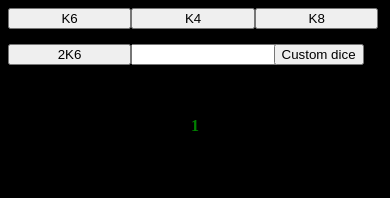
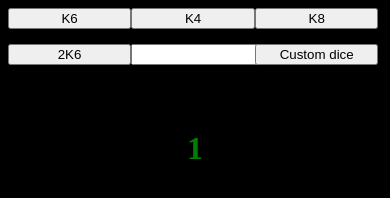
Before and after one commit to kuba-o/dices, a plain HTML site: page www/index.html in a window 390 px wide. Both pictures are taken after a click on the button "Custom dice". Drawn offline with Linux system fonts and the light colour scheme; some packages are replaced by stand-ins of ours.

Commit message:
script src

```diff
--- a/www/css/index.css
+++ b/www/css/index.css
@@ -11,4 +11,5 @@ body {
     float:left;
     width: 33%;
     height: 20%;
+
 }
--- a/www/index.html
+++ b/www/index.html
@@ -10,6 +10,7 @@
         <title>Pocket dices</title>
     </head>
     <body>
+        <script src="phonegap.js"></script>
         <button class="float-left" onclick="singleRoll(6)">K6</button>
         <button class="float-left" onclick="singleRoll(4)">K4</button>
         <button class="float-left" onclick="singleRoll(8)">K8</button>
@@ -18,7 +19,7 @@
         <div class="float-left">
     				<input type="text" name="customDice" />
         </div>
-        <button onClick="customRoll()">Custom dice</button>
+        <button class="float-left" onClick="customRoll()">Custom dice</button>
         <script>
             function singleRoll(a) {
                 var x = document.getElementById("x");
@@ -33,11 +34,12 @@
 
         		function customRoll(){
         			var a = document.getElementsByName("customDice")[0].value;
-        			var x = document.getElementById("x").innerHTML = Math.floor((Math.random() * a) + 1);
+        			var x = document.getElementById("x").innerHTML = Math.floor((Math.random() * a) + 1);1
         		}
         </script><br><br><br>
+        <h1>
         <b><p id="x"></p></b>
-
+        </h1>
         <!--
     	<button onClick="zzz()">Now</button>
     	<input type="text" name="acc" />
```
